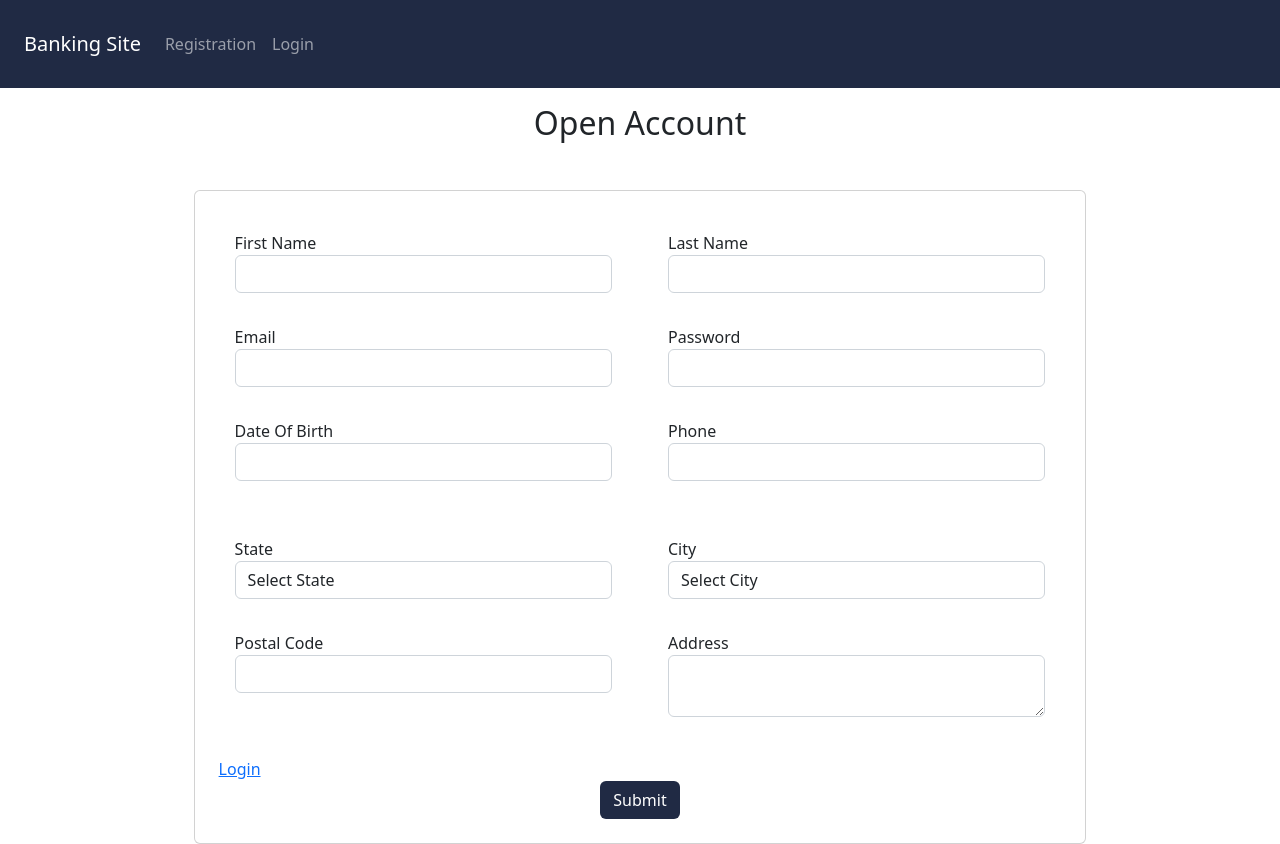
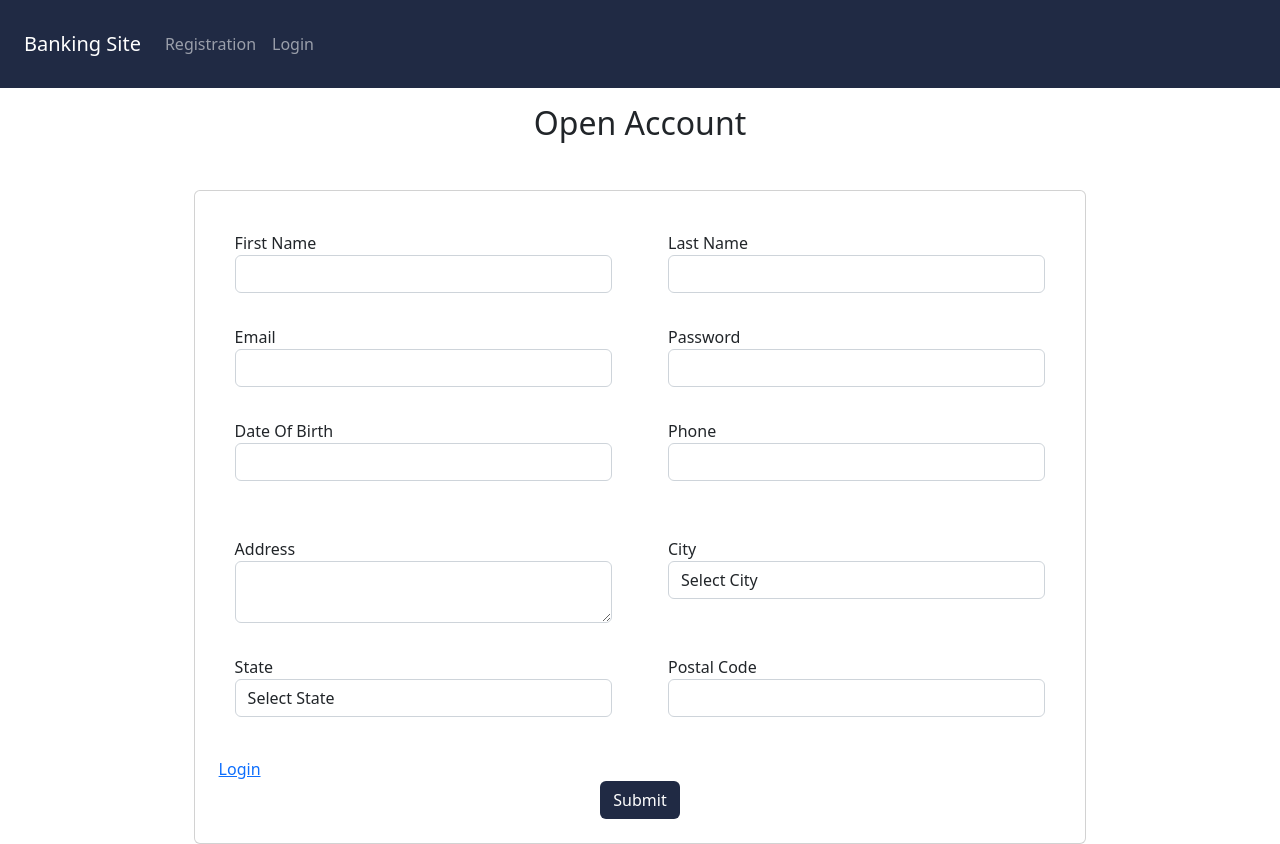
Before and after one commit to shayaansiddiqui/banking-frontend, an Angular app: page /Registration in a window 1280 px wide. Built offline with nearby package versions, Linux system fonts and the light colour scheme.

Commit message:
updated form layout on registration and fixed id name

```diff
--- a/src/app/registration/registration.component.html
+++ b/src/app/registration/registration.component.html
@@ -39,7 +39,8 @@
             <div class="col-md-6">
               <div class="form-group p-3">
                 <label>Date Of Birth</label>
-          <input type="text" [bsConfig]="datepickerConfig" class="form-control" bsDatepicker name="dateOfBirth" formControlName="dateOfBirth">
+                <input type="text" [bsConfig]="datepickerConfig" class="form-control" bsDatepicker name="dateOfBirth"
+                       formControlName="dateOfBirth">
                 <!-- <input name="dateOfBirth" formControlName="dateOfBirth" class="form-control" ngbDatepicker #d="ngbDatepicker"/>
 
                 <button (click)="d.toggle()"><i class="fa fa-calendar" aria-hidden="true" ></i> </button> -->
@@ -56,11 +57,9 @@
           <div class="row">
             <div class="col-md-6">
               <div class="form-group p-3">
-        <label>State</label>
-        <select class="form-control" name="state" id="state" formControlName="state">
-          <option value="" disabled selected>Select State</option>
-          <option *ngFor="let state of State" [value]="state">{{state}}</option>
-      </select>
+                <label>Address</label>
+                <textarea class="address" type="textarea" formControlName="address" name="address"
+                          class="form-control"></textarea>
               </div>
             </div>
             <div class="col-md-6">
@@ -75,18 +74,19 @@
             </div>
           </div>
           <div class="row">
-
+            <div class="col-md-6 mb-4">
+              <div class="form-group p-3">
+                <label>State</label>
+                <select class="form-control" name="state" id="state" formControlName="state">
+                  <option value="" disabled selected>Select State</option>
+                  <option *ngFor="let state of State" [value]="state">{{state}}</option>
+                </select>
+              </div>
+            </div>
             <div class="col-md-6">
               <div class="form-group p-3">
                 <label>Postal Code</label>
                 <input name="postalCode" class="form-control" formControlName="postalCode">
-            </div>
-            </div>
-
-            <div class="col-md-6 mb-4">
-              <div class="form-group p-3">
-                <label>Address</label>
-                <textarea class="address" type="textarea" formControlName="address" name="address" class="form-control"></textarea>
               </div>
             </div>
             <a class="form-group" (click)="openDialog()">
@@ -117,7 +117,7 @@
       </div>
       <div class="md-form mb-5">
         <!-- <i class="fas fa-envelope prefix grey-text"></i> -->
-          <input type="password" id="defaultForm-email" class="form-control validate">
+        <input type="password" id="defaultForm-pass" class="form-control validate">
         <label data-error="wrong" data-success="right" for="defaultForm-pass">Your password</label>
       </div>
     </div>
```
Lines whose indentation alone changed are shown as unchanged.
